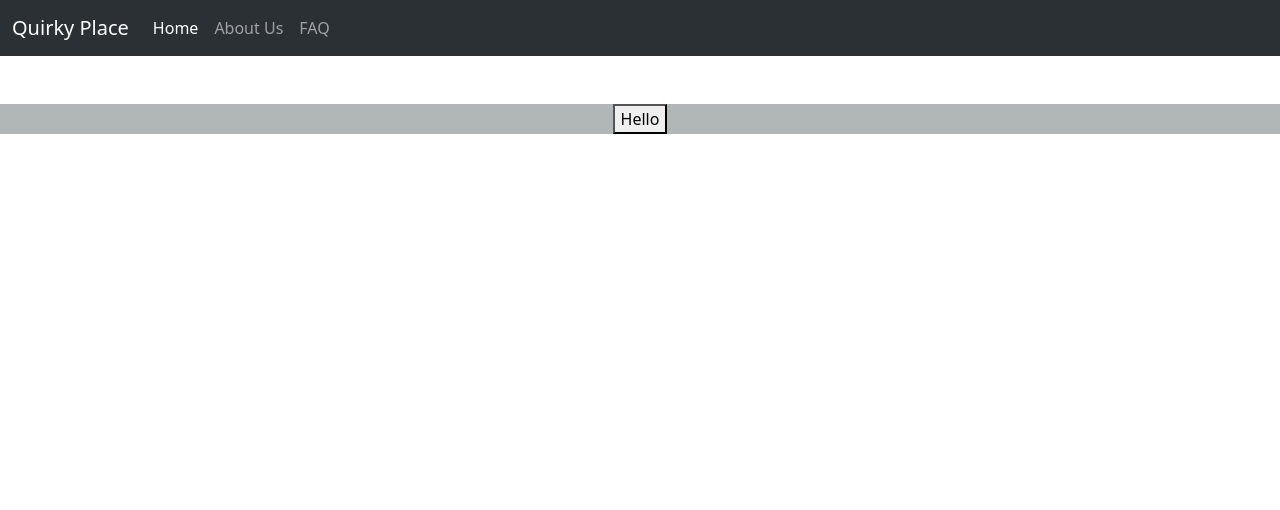
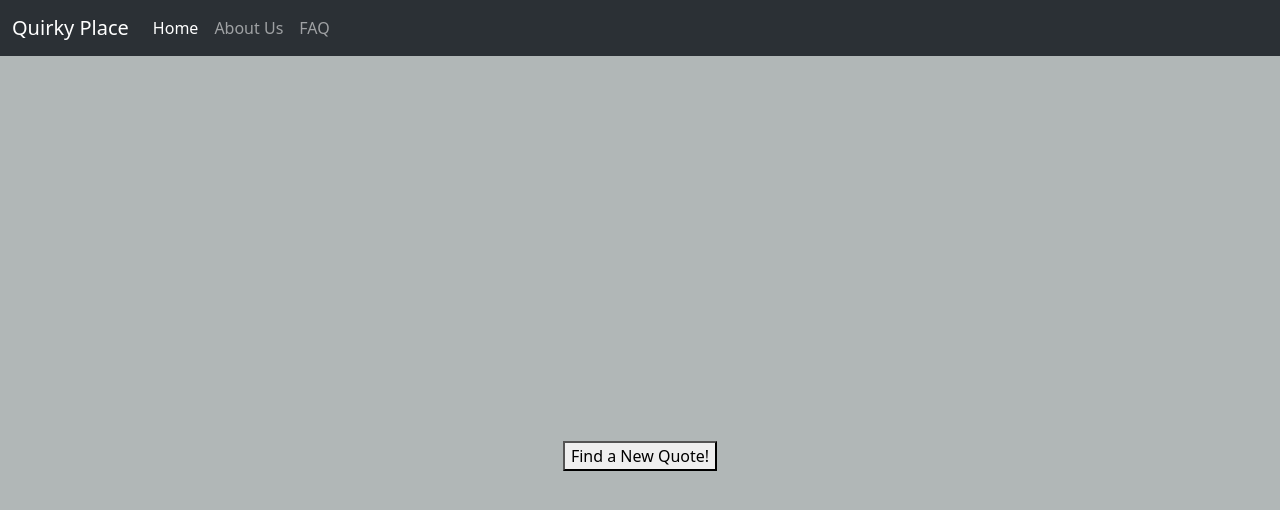
Before and after one commit to AmethystCrystal/SBA-308A-JavaScript-Web-Application, a plain HTML site: page index.html in a window 1280 px wide. Drawn offline with nearby package versions, Linux system fonts and the light colour scheme; no server answers.

Commit message:
added an event listener

```diff
--- a/CSS/style.css
+++ b/CSS/style.css
@@ -1,8 +1,12 @@
 .flex-container {
     display: flex;
-    flex-direction: row;
+    flex-direction: column;
     justify-content: center;
+    align-items: center;
     background-color: rgb(177, 183, 183);
+    height: 100vh;
+    margin-top: -9em;
+
 
 }
 
@@ -12,4 +16,8 @@
     margin: 10px;
     padding: 10px;
     width: 300px;
-      }
+}
+
+#btn {
+
+}
--- a/JS/script.js
+++ b/JS/script.js
@@ -17,10 +17,10 @@ async function fetchData() {
 		const firstQuote = result[0];
 		const quoteCard = document.createElement('div');
 		quoteCard.classList.add('quote-card');
-		quoteCard.innerHTML = `
-		  <strong>Author:</strong> ${firstQuote.author}<br><br>
-		  <blockquote>"${firstQuote.text}"</blockquote>
-		`;
+		quoteCard.innerHTML =
+		  `<strong>Author:</strong> ${firstQuote.author}<br><br>
+		  <blockquote>"${firstQuote.text}"</blockquote>`
+		;
 		quotesContainer.appendChild(quoteCard);
 	  } else {
 		console.error('No quotes found.');
@@ -31,3 +31,7 @@ async function fetchData() {
   }
 
 fetchData();
+
+let btn = document.querySelector("#btn");
+
+btn.addEventListener("click", fetchData);
--- a/index.html
+++ b/index.html
@@ -38,11 +38,11 @@
     <!-- NAV BAR -->
 
     <!-- FLEX BOX -->
-    <br><br>
+    <br><br><br><br><br><br>
     <div class="flex-container">
 
         <div id="quotes-container" class="flex-item">
-            <button id="btn">Hello</button>
+            <button id="btn">Find a New Quote!</button>
         </div>
 
     </div>
```
